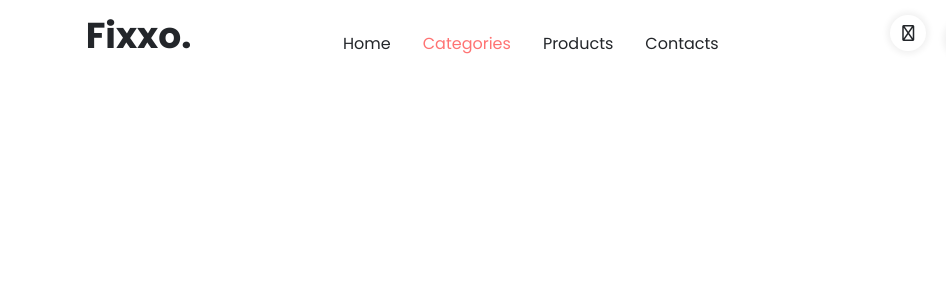
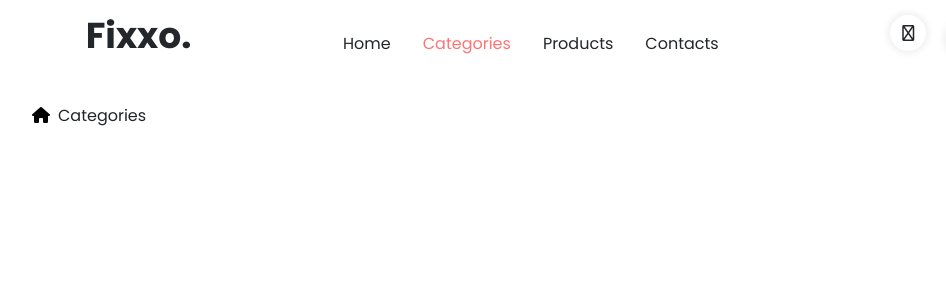
Before and after one commit to Olind91/JS-Frontend, a React (Create React App) app: page /categories in a window 1280 px wide. Shown: the top 300 px of the page, without its empty margins (50-996 px from the left). Built offline with nearby package versions, Linux system fonts and the light colour scheme; no server answers; some icons are missing.

Commit message:
header fix

```diff
--- a/src/components/ContactsPage/Header.js
+++ b/src/components/ContactsPage/Header.js
@@ -1,11 +1,11 @@
 import React from 'react'
 import { NavLink } from 'react-router-dom'
 
-const Header = () => {
+const Header = ({title}) => {
   return (
     <header className="contacts">
         <div className="container">
-           <NavLink className="clink" to="/"><i className="fa-sharp fa-solid fa-house"></i><span>Contacts</span></NavLink>
+           <NavLink className="clink" to="/"><i className="fa-sharp fa-solid fa-house"></i></NavLink><span>{title}</span>
         </div>
     </header>
   )
--- a/src/views/CategoriesView.js
+++ b/src/views/CategoriesView.js
@@ -1,11 +1,12 @@
 import React from 'react'
 import Navbar from '../components/UniversalItems/Navbar';
-
+import Header from '../components/ContactsPage/Header';
 
 const CategoriesView = () => {
   return (
     <>
     <Navbar />
+    <Header title="Categories"/>
 
     </>
   )
--- a/src/views/ContactsView.js
+++ b/src/views/ContactsView.js
@@ -9,7 +9,7 @@ const ContactsView = () => {
   return (
     <>
     <Navbar />
-    <Header />
+    <Header title="Contacts"/>
     <ContactsImage />
     <ContactForm />
     <Footer />
--- a/src/views/ProductsView.js
+++ b/src/views/ProductsView.js
@@ -2,6 +2,7 @@ import React, { useContext } from 'react'
 import Featured from '../Sections/Featured';
 import Navbar from '../components/UniversalItems/Navbar';
 import { ProductsContext } from '../contexts/context';
+import Header from '../components/ContactsPage/Header';
 
 const ProductsView = () => {
 
@@ -14,6 +15,7 @@ const ProductsView = () => {
   return (
     <>
     <Navbar />
+    <Header title="Products"/>
     <Featured title="All Products" items={products}/>
     </>
   )
```
